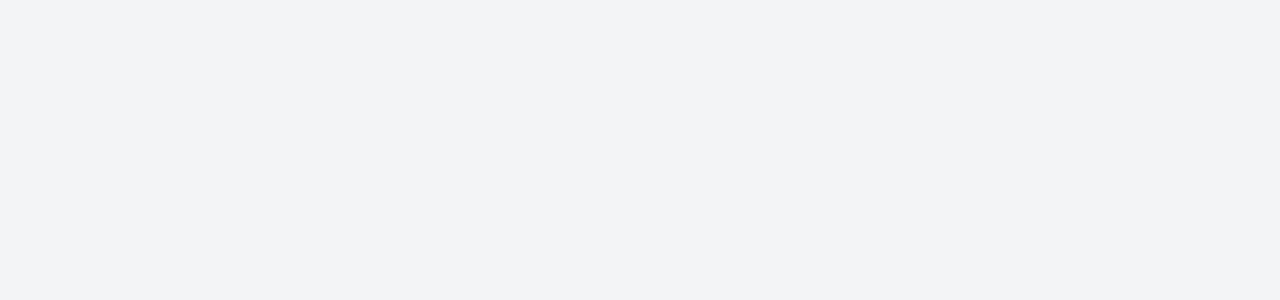
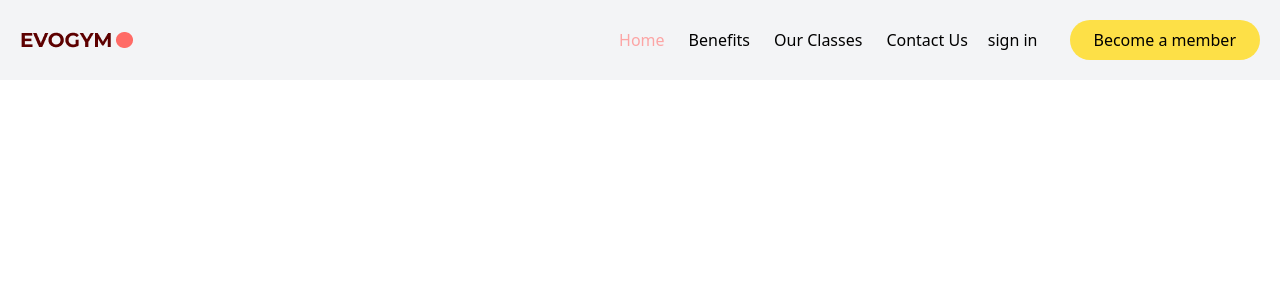
Before and after one commit to arshamghobadi/gym-app, a React (Create React App) app: page / in a window 1280 px wide. Shown: the top 300 px of the page. Built offline with nearby package versions, Linux system fonts and the light colour scheme; the HTML template or start-up script is replaced by a standard one.

Commit message:
create navbar

```diff
--- a/package.json
+++ b/package.json
@@ -3,6 +3,7 @@
   "version": "0.1.0",
   "private": true,
   "dependencies": {
+    "@headlessui/react": "^1.7.12",
     "@testing-library/jest-dom": "^5.16.5",
     "@testing-library/react": "^13.4.0",
     "@testing-library/user-event": "^13.5.0",
@@ -15,6 +16,7 @@
     "react-anchor-link-smooth-scroll": "^1.0.12",
     "react-dom": "^18.2.0",
     "react-icons": "^4.7.1",
+    "react-router-dom": "^6.8.2",
     "react-scripts": "5.0.1",
     "typescript": "^4.9.5",
     "web-vitals": "^2.1.4"
@@ -44,6 +46,7 @@
     ]
   },
   "devDependencies": {
+    "@types/react-anchor-link-smooth-scroll": "^1.0.2",
     "tailwindcss": "^3.2.7"
   }
 }
--- a/src/App.tsx
+++ b/src/App.tsx
@@ -1,10 +1,14 @@
-import React from 'react';
+import { useState } from 'react';
 import Navbar from './scenes/navbar';
+import { SelectedPage } from './shared/types';
 
 function App() {
+  const [selectedPage, setSelectedPage] = useState<SelectedPage>(
+    SelectedPage.Home
+  );
   return (
     <div className="bg-gray-100">
-      <Navbar />
+      <Navbar selectedPage={selectedPage} setSelectedPage={setSelectedPage} />
     </div>
   );
 }
--- a/src/index.css
+++ b/src/index.css
@@ -3,9 +3,3 @@
 @tailwind base;
 @tailwind components;
 @tailwind utilities;
-
-* {
-  height: 100%;
-  width: 100%;
-  font-family: 'DM Sans', sans-serif;
-}
--- /dev/null
+++ b/src/scenes/navbar/Link.tsx
@@ -0,0 +1,22 @@
+import AnchorLink from 'react-anchor-link-smooth-scroll';
+import { SelectedPage } from '../../shared/types';
+
+type Props = {
+  page: string;
+  selectedPage: SelectedPage;
+  setSelectedPage: (value: SelectedPage) => void;
+};
+
+export default function Link({ page, selectedPage, setSelectedPage }: Props) {
+  const lowerCasePage = page.toLowerCase().replace(/ /g, ' ') as SelectedPage;
+  return (
+    <AnchorLink
+      className={`${selectedPage === lowerCasePage ? 'text-red-300' : ''}
+       transition duration-500 hover:text-pink-500`}
+      href={`#${lowerCasePage}`}
+      onClick={() => setSelectedPage(lowerCasePage)}
+    >
+      {page}
+    </AnchorLink>
+  );
+}
--- a/src/scenes/navbar/index.js
+++ /dev/null
@@ -1,14 +0,0 @@
-import { HiBars3 } from 'react-icons/hi2';
-import { useState } from 'react';
-import Logo from '../../assets/Logo.png';
-
-type Props = {};
-
-export default function Navbar({}: Props) {
-  const flexBetween = 'flex items-center justify-between';
-  return (
-    <nav>
-      <div className={`${flexBetween} fixed top-0 z-30 w-full py-6`}></div>
-    </nav>
-  );
-}
--- /dev/null
+++ b/src/scenes/navbar/index.tsx
@@ -0,0 +1,77 @@
+import { HiBars3, HiBarsArrowDown } from 'react-icons/hi2';
+import { useState } from 'react';
+import Logo from '../../assets/Logo.png';
+
+import { SelectedPage } from '../../shared/types';
+import ActionButton from '../../shared/ActionButton';
+import Link from './Link';
+
+type Props = {
+  selectedPage: SelectedPage;
+  setSelectedPage: (value: SelectedPage) => void;
+};
+
+export default function Navbar({ selectedPage, setSelectedPage }: Props) {
+  const [isOpen, setIsOpen] = useState(false);
+
+  const flexBetween = 'flex items-center justify-between';
+  return (
+    <nav>
+      <div>
+        <div>
+          <div className="flex items-center justify-between p-5">
+            <img alt="logo" src={Logo} />
+            <div>
+              <div className="hidden md:inline-flex gap-6 mr-5">
+                <Link
+                  page="Home"
+                  selectedPage={selectedPage}
+                  setSelectedPage={setSelectedPage}
+                />
+
+                <Link
+                  page="Benefits"
+                  selectedPage={selectedPage}
+                  setSelectedPage={setSelectedPage}
+                />
+
+                <Link
+                  page="Our Classes"
+                  selectedPage={selectedPage}
+                  setSelectedPage={setSelectedPage}
+                />
+
+                <Link
+                  page="Contact Us"
+                  selectedPage={selectedPage}
+                  setSelectedPage={setSelectedPage}
+                />
+              </div>
+              <div className={`${flexBetween} gap-8  hidden md:inline-flex `}>
+                <p>sign in</p>
+                <ActionButton setSelectedPage={setSelectedPage}>
+                  Become a member
+                </ActionButton>
+              </div>
+              <button
+                onClick={() => setIsOpen(!isOpen)}
+                className=" rounded-full bg-yellow-500 p-2 md:hidden"
+              >
+                {isOpen ? (
+                  <div>
+                    <HiBarsArrowDown
+                      className="h-6 w-6 text-white "
+                      aria-hidden="true"
+                    />
+                  </div>
+                ) : (
+                  <HiBars3 className="h-6 w-6 text-white" />
+                )}
+              </button>
+            </div>
+          </div>
+        </div>
+      </div>
+    </nav>
+  );
+}
--- /dev/null
+++ b/src/shared/ActionButton.tsx
@@ -0,0 +1,22 @@
+import React from 'react';
+import AnchorLink from 'react-anchor-link-smooth-scroll';
+import { SelectedPage } from './types';
+
+type Props = {
+  children: React.ReactNode;
+  setSelectedPage: (value: SelectedPage) => void;
+};
+
+const ActionButton = ({ children, setSelectedPage }: Props) => {
+  return (
+    <AnchorLink
+      href={`#${SelectedPage.ContactUs}`}
+      className=" rounded-full bg-yellow-300 px-6 py-2"
+      onClick={() => setSelectedPage(SelectedPage.ContactUs)}
+    >
+      {children}{' '}
+    </AnchorLink>
+  );
+};
+
+export default ActionButton;
--- /dev/null
+++ b/src/shared/types.ts
@@ -0,0 +1,6 @@
+export enum SelectedPage {
+  Home = 'home',
+  Benefits = 'benefits',
+  OurClasses = 'ourclasses',
+  ContactUs = 'contactus',
+}
```
Also changed, not shown: 1 other file (tests, documents, lock files or other folders).
